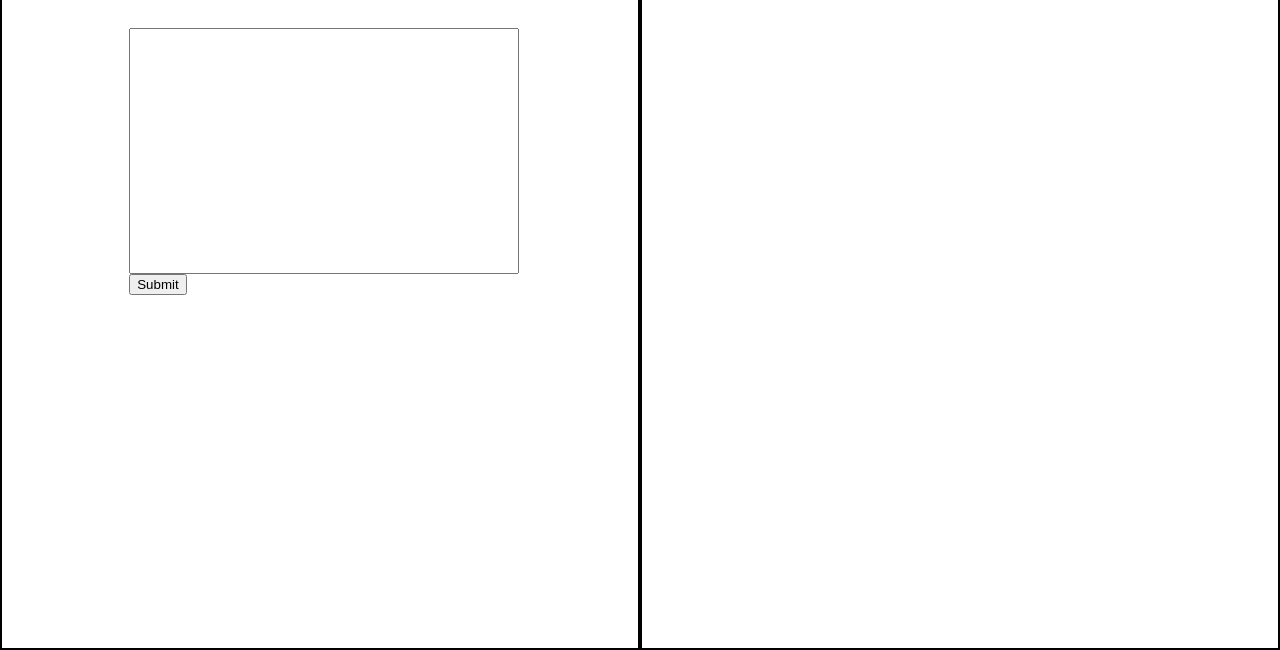
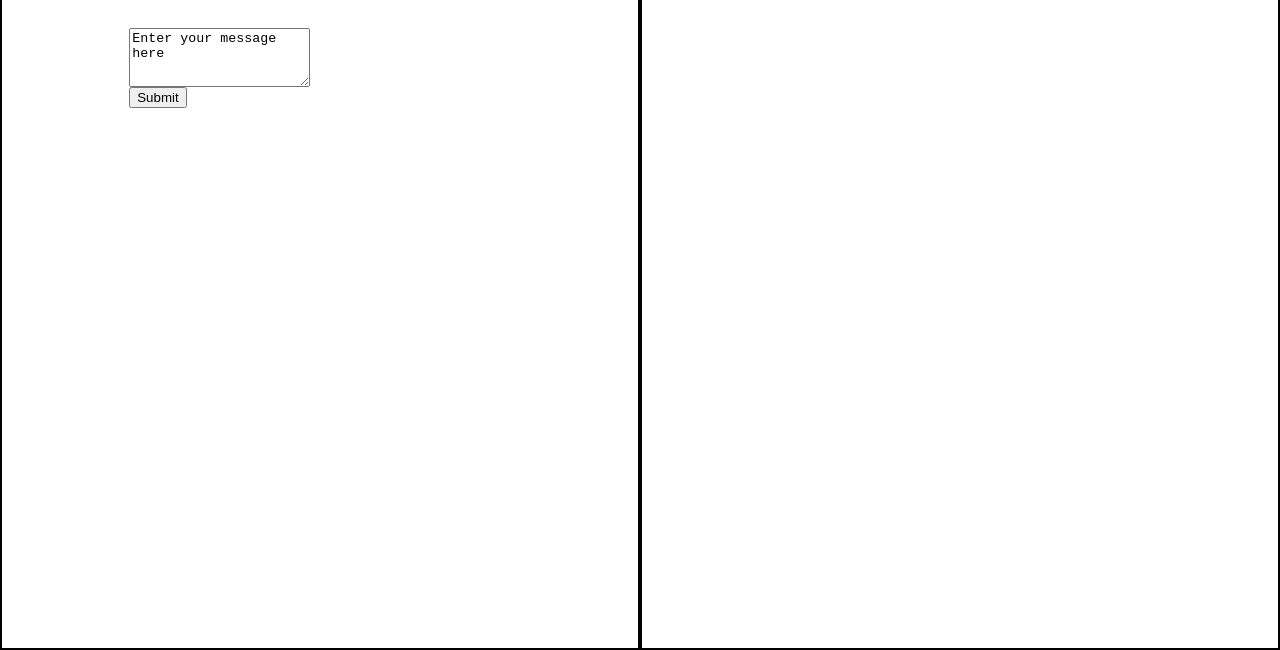
Before and after one commit to Quartzzzz/simple_crypto, a plain HTML site: page index.html in a window 1280 px wide. Shown: the part 150-800 px from the top of the page. Drawn offline with Linux system fonts and the light colour scheme.

Commit message:
add textarea

```diff
--- a/index.html
+++ b/index.html
@@ -22,7 +22,8 @@
 				<h2>Encrypt your message:</h2>
 			</div>
 			<div class="module-area input-area">
-				<input id="text" type="" name="" class="input-field">
+				<textarea id="text" class="text-area">Enter your message here</textarea>
+				<!-- <input id="text" type="text" name="" class="input-field"> -->
 				<button id="button" type="button" onclick="convertirTextCrypto()">Submit</button>
 				<p id="encryption"></p>
 			</div>
--- a/style.css
+++ b/style.css
@@ -88,7 +88,7 @@ body {
 .module-title {
 	font-size: 2em;
 }
-.input-field {
-	width: 100%;
-	height: 30vh;
+.text-area {
+	display: block;
+	height: 4em;
 }
```
